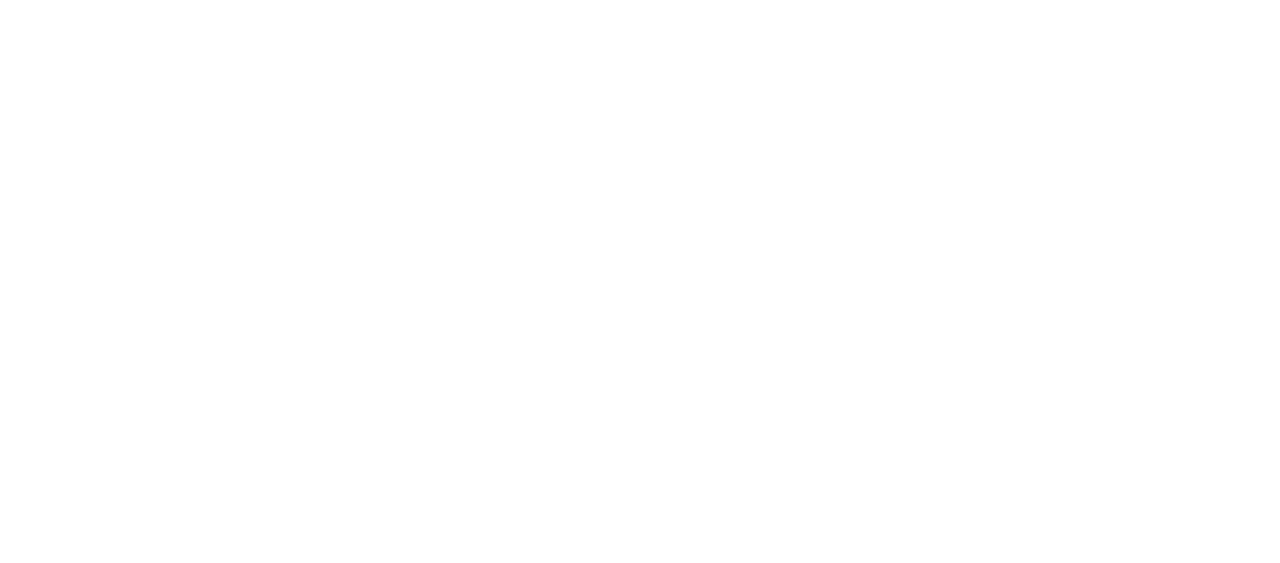
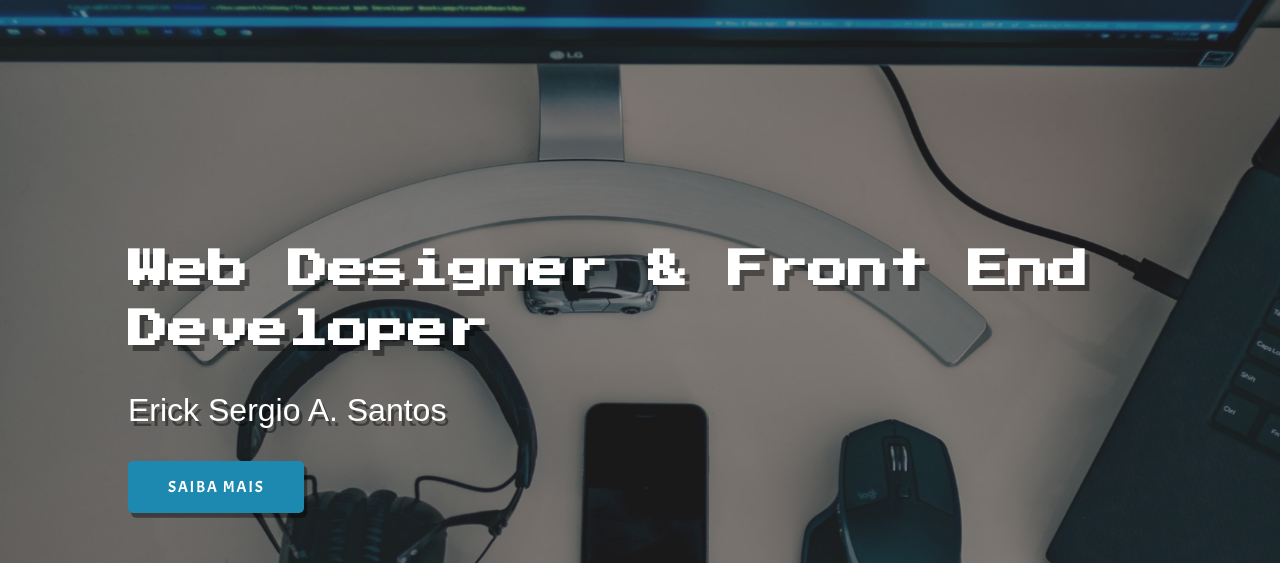
Before and after one commit to ericksergio/Portfolio, a plain HTML site: page index.html in a window 1280 px wide. Shown: the top 563 px of the page. Drawn offline with Linux system fonts and the light colour scheme; a web font is replaced by a local one.

Commit message:
:package: header

```diff
--- a/index.html
+++ b/index.html
@@ -1,18 +1,42 @@
 <!DOCTYPE html>
 <html lang="pt-BR">
-<head>
-    <meta charset="UTF-8">
-    <meta http-equiv="X-UA-Compatible" content="IE=edge">
-    <meta name="viewport" content="width=device-width, initial-scale=1.0">
-    <link rel="stylesheet" href="style.css">
-    <link rel="apple-touch-icon" sizes="180x180" href="/images/apple-touch-icon.png">
-    <link rel="icon" type="image/png" sizes="32x32" href="/images/favicon-32x32.png">
-    <link rel="icon" type="image/png" sizes="16x16" href="/images/favicon-16x16.png">
-    <link rel="manifest" href="/site.webmanifest">
+  <head>
+    <meta charset="UTF-8" />
+    <meta http-equiv="X-UA-Compatible" content="IE=edge" />
+    <meta name="viewport" content="width=device-width, initial-scale=1.0" />
+    <link rel="stylesheet" href="style.css" />
+    <link
+      rel="apple-touch-icon"
+      sizes="180x180"
+      href="/images/apple-touch-icon.png"
+    />
+    <link
+      rel="icon"
+      type="image/png"
+      sizes="32x32"
+      href="/images/favicon-32x32.png"
+    />
+    <link
+      rel="icon"
+      type="image/png"
+      sizes="16x16"
+      href="/images/favicon-16x16.png"
+    />
+    <link rel="manifest" href="/site.webmanifest" />
     <title>Portfólio</title>
-</head>
-<body>
-
-
-</body>
+  </head>
+  <body>
+      <div class="container">
+          <header>
+              <div class="img-wrapper">
+                <img src="/images/backgroundImg.jpg" alt="Plano de fundo">
+              </div>
+              <div class="banner">
+                  <h1>Web Designer & Front End Developer</h1>
+                  <p>Erick Sergio A. Santos</p>
+                  <button>Saiba mais</button>
+              </div>
+          </header>
+      </div>
+  </body>
 </html>
--- a/style.css
+++ b/style.css
@@ -4,3 +4,95 @@
 
 /*Google fonts*/
 @import url('https://fonts.googleapis.com/css2?family=Acme&family=Press+Start+2P&family=Yatra+One&display=swap');
+
+*{
+    margin: 0;
+    padding: 0;
+}
+
+header{
+    width: 100%;
+    height: 100vh;
+    overflow: hidden;
+    position: relative;
+}
+
+.img-wrapper{
+    width: 100%;
+    height: 100%;
+    overflow: hidden;
+    background-color: rgba(0,0,0,0.8);
+}
+
+.img-wrapper img{
+    width: 100%;
+    height: 100%;
+    object-fit: cover;
+    opacity: 0.5;
+    animation: zoom 15s;
+}
+
+@keyframes zoom{
+    0%{
+        transform: scale(1.2);
+    }
+    100%{
+        transform: scale(1);
+    }
+}
+
+.banner{
+    position: absolute;
+    top: 30%;
+    left:10%;
+}
+
+.banner h1{
+    color: #fff;
+    font-size: 2.5em;
+    font-family: "Press Start 2P", sans-serif;
+    line-height: 1.5em;
+    text-shadow: .3rem .4rem rgba(0,0,0,.4);
+    margin-bottom: 2rem;
+    animation: moveBanner 1s ;
+}
+
+.banner p{
+    font-family: "Yatra", sans-serif;
+    color: #fff;
+    font-size: 2rem;
+    margin-bottom: 2rem;
+    text-shadow: .2rem .3rem rgba(0,0,0,.4);
+
+    animation: moveBanner 1s ;
+}
+
+.banner button{
+    font-family: "Acme", sans-serif;
+    font-size: 1em;
+    text-transform: uppercase;
+    letter-spacing:.1rem;
+    color: #fff;
+    background-color: rgb(29, 137, 176);
+    padding: 1em 2.5em;
+    box-shadow: .2rem .3rem rgba(0,0,0,.4);
+    border: none;
+    border-radius: 5px;
+    cursor: pointer;
+
+    animation: moveBanner 1s ;
+}
+
+.banner button:hover{
+    transform: scale(1.2);
+    transition: ease;
+}
+
+@keyframes moveBanner{
+    0%{
+        transform: translateY(10rem);
+    }
+    100%{
+        transform: translateY(0);
+    }
+}
```
Also changed, not shown: images/backgroundImage.jpg (added), images/backgroundImg.jpg (added), 1 other file.
